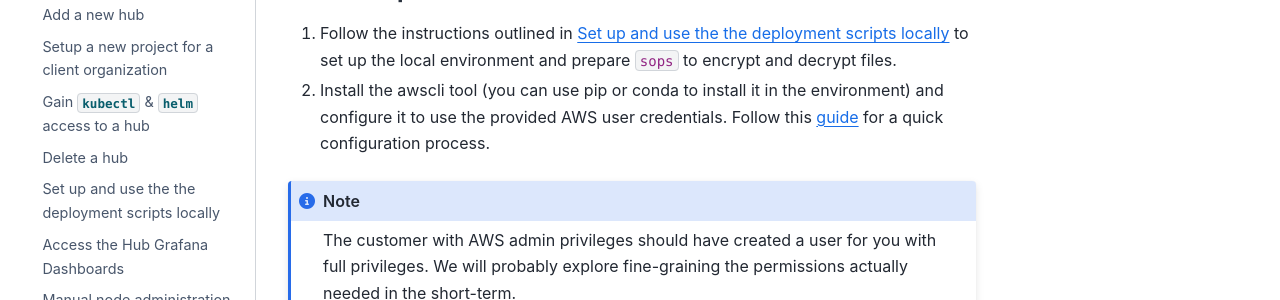
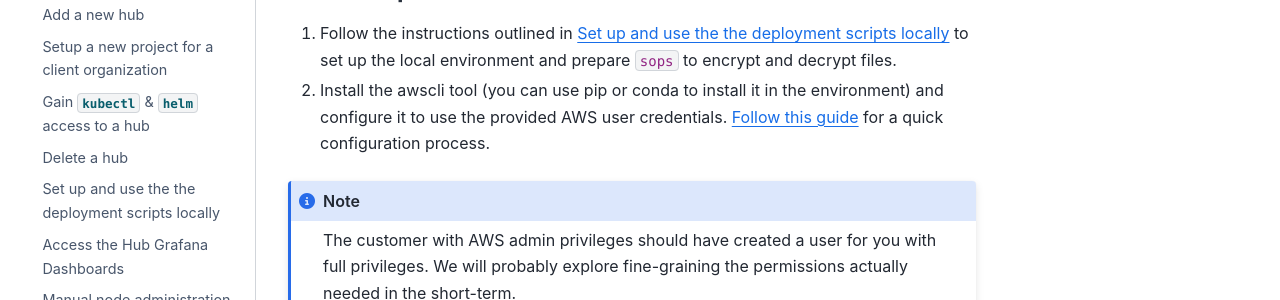
Before and after one commit to 2i2c-org/infrastructure, a Sphinx documentation site: the page built from docs/howto/operate/add-aws-hub.md, in a window 1280 px wide and 900 px high, scrolled down 346 px. Shown: the part 180-480 px from the top of the window. Built offline with Sphinx 7.4.7 and the Sphinx Book theme 1.1.4, drawn with Linux system fonts in a browser that asks for light colours.

````diff
--- a/docs/howto/operate/add-aws-hub.md
+++ b/docs/howto/operate/add-aws-hub.md
@@ -19,8 +19,7 @@ discussions outlined in [#431](https://github.com/2i2c-org/pilot-hubs/issues/431
 local environment and prepare `sops` to encrypt and decrypt files.
 
 2. Install the awscli tool (you can use pip or conda to install it in the environment)
-and configure it to use the provided AWS user credentials. Follow this
-[guide](https://docs.aws.amazon.com/cli/latest/userguide/cli-configure-quickstart.html#cli-configure-quickstart-config)
+and configure it to use the provided AWS user credentials. [Follow this guide](https://docs.aws.amazon.com/cli/latest/userguide/cli-configure-quickstart.html#cli-configure-quickstart-config)
 for a quick configuration process.
 
 ```{note}
````
